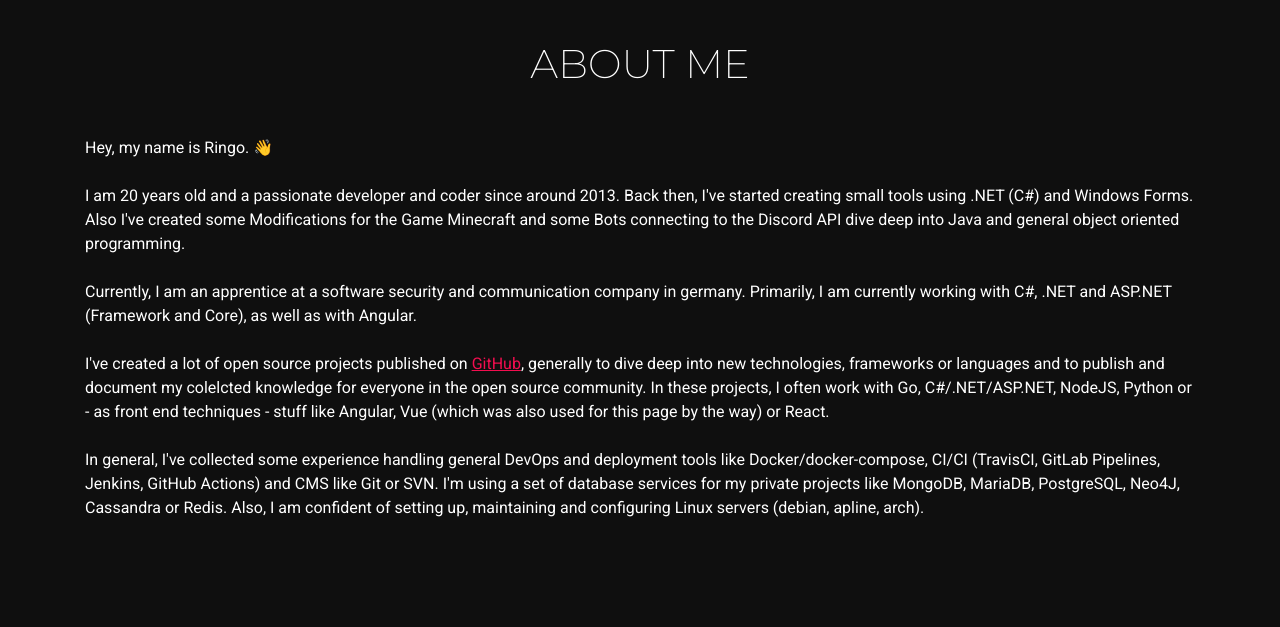
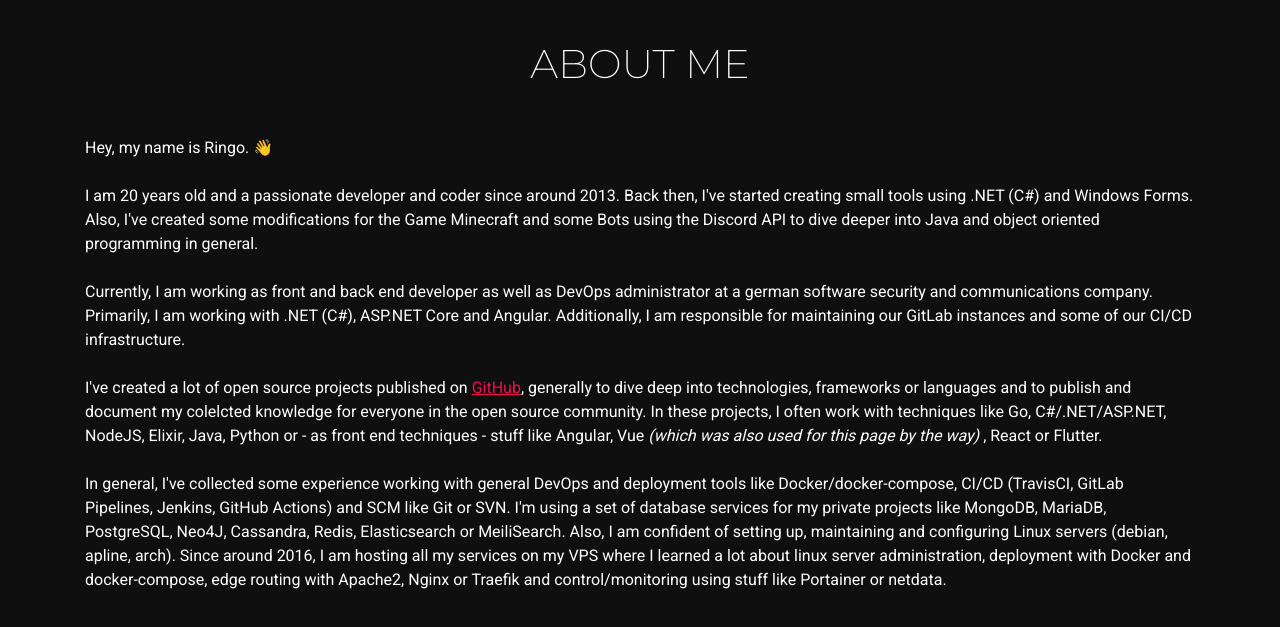
Before and after one commit to zekroTJA/zekro-de-rewrite, a Vue app: page / in a window 1280 px wide. Shown: the part 860-1487 px from the top of the page. Built offline with nearby package versions, Linux system fonts and the light colour scheme; what vue-resource would draw is missing.

Commit message:
update main page

```diff
--- a/src/routes/Main.vue
+++ b/src/routes/Main.vue
@@ -26,24 +26,31 @@
         <br />
         <br />
         I am {{ calculateAge(new Date('1998-12-12')) }} years old and a passionate developer and coder since around 2013. Back then,
-        I've started creating small tools using .NET (C#) and Windows Forms. Also I've created some Modifications for the Game
-        Minecraft and some Bots connecting to the Discord API dive deep into Java and general object oriented programming.
+        I've started creating small tools using .NET (C#) and Windows Forms. Also, I've created some modifications for the Game
+        Minecraft and some Bots using the Discord API to dive deeper into Java and object oriented programming in general.
         <br />
-        <br />Currently, I am an apprentice at a software security and communication company in germany. Primarily, I am currently working with C#, .NET and ASP.NET (Framework and Core),
-        as well as with Angular.
+        <br />Currently, I am working as front and back end developer as well as DevOps administrator at a german software security
+        and communications company. Primarily, I am working with .NET (C#), ASP.NET Core and Angular. Additionally, I am responsible
+        for maintaining our GitLab instances and some of our CI/CD infrastructure.
         <br />
         <br />I've created a lot of open source projects published on
         <a
           href="https://github.com/zekroTJA"
           _target="blank"
-        >GitHub</a>, generally to dive deep into new technologies, frameworks or languages and to publish and document my
-        colelcted knowledge for everyone in the open source community. In these projects, I often work with Go, C#/.NET/ASP.NET,
-        NodeJS, Python or - as front end techniques - stuff like Angular, Vue (which was also used for this page by the way) or React.
+        >GitHub</a>, generally to dive deep into technologies, frameworks or languages and to publish and document my
+        colelcted knowledge for everyone in the open source community. In these projects, I often work with techniques like
+        Go, C#/.NET/ASP.NET, NodeJS, Elixir, Java, Python or - as front end techniques - stuff like Angular, Vue
+        <i>
+          (which was also
+          used for this page by the way)
+        </i>, React or Flutter.
         <br />
-        <br />In general, I've collected some experience handling general DevOps and deployment tools like Docker/docker-compose,
-        CI/CI (TravisCI, GitLab Pipelines, Jenkins, GitHub Actions) and CMS like Git or SVN. I'm using a set of database services
-        for my private projects like MongoDB, MariaDB, PostgreSQL, Neo4J, Cassandra or Redis. Also, I am confident of setting up,
-        maintaining and configuring Linux servers (debian, apline, arch).
+        <br />In general, I've collected some experience working with general DevOps and deployment tools like Docker/docker-compose,
+        CI/CD (TravisCI, GitLab Pipelines, Jenkins, GitHub Actions) and SCM like Git or SVN. I'm using a set of database services
+        for my private projects like MongoDB, MariaDB, PostgreSQL, Neo4J, Cassandra, Redis, Elasticsearch or MeiliSearch. Also, I
+        am confident of setting up, maintaining and configuring Linux servers (debian, apline, arch). Since around 2016, I am hosting
+        all my services on my VPS where I learned a lot about linux server administration, deployment with Docker and docker-compose,
+        edge routing with Apache2, Nginx or Traefik and control/monitoring using stuff like Portainer or netdata.
       </p>
       <h1 class="page-header mt-6">YOUTUBE</h1>
       <p class="text-center mt-4">
```
